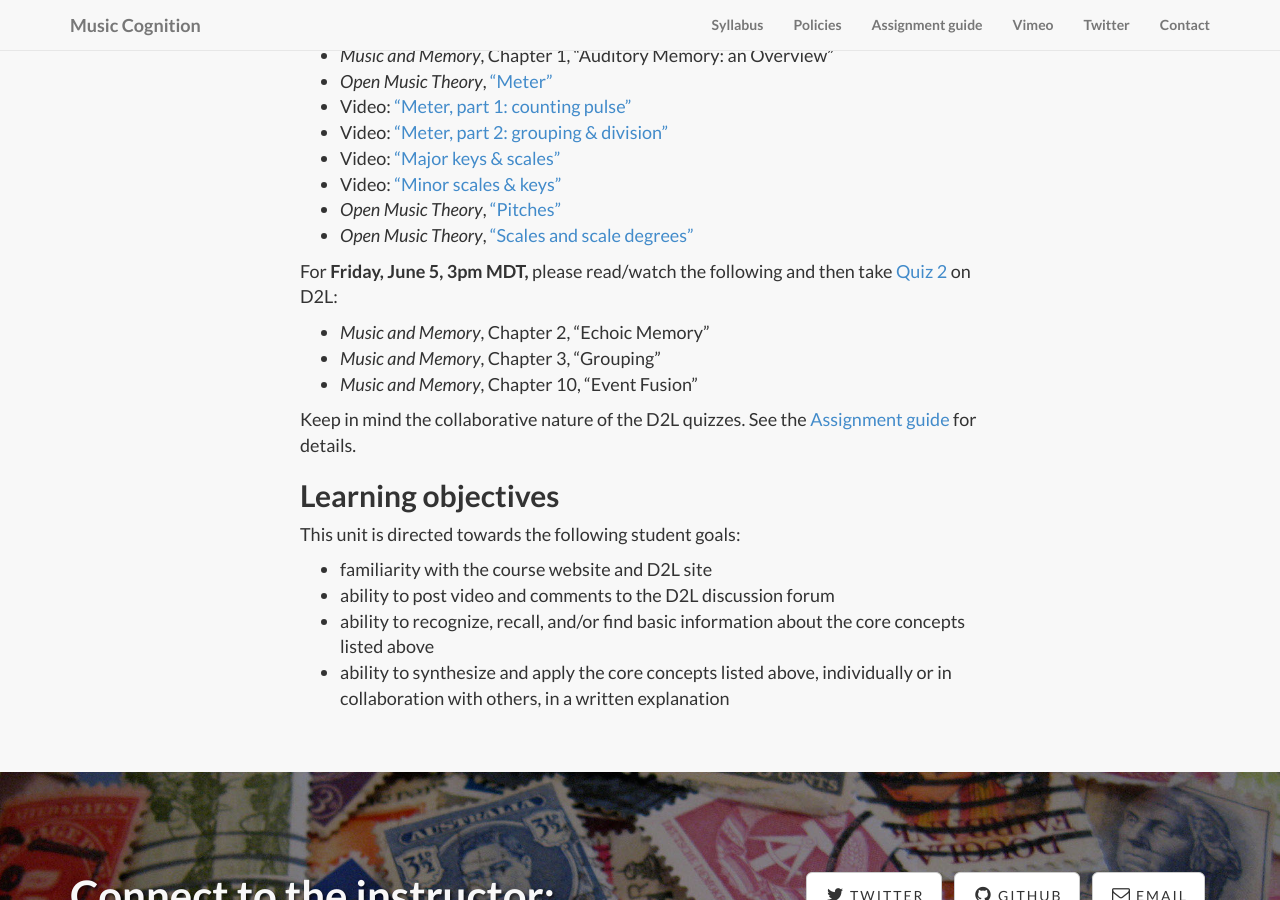
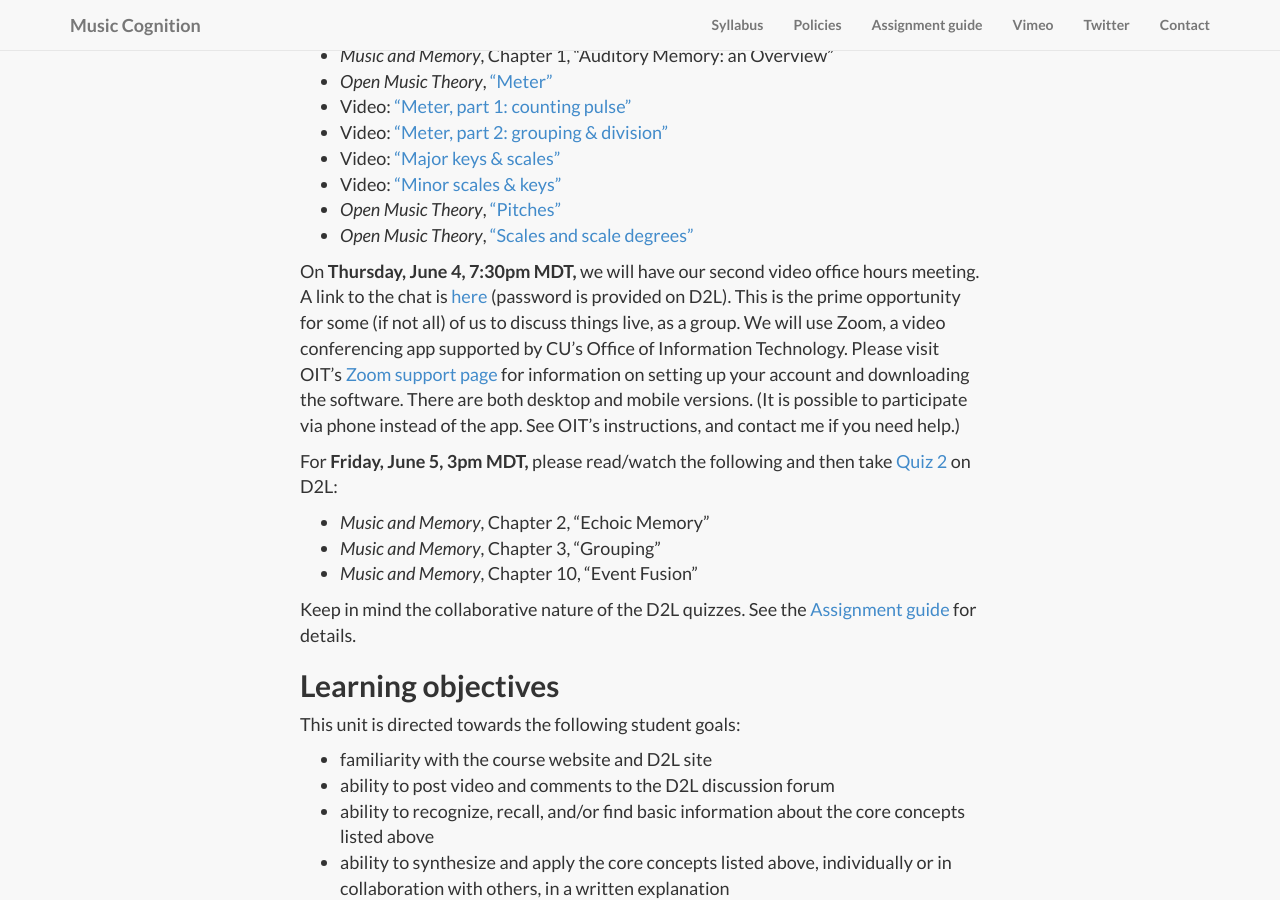
Before and after one commit to kshaffer/cognition, a Jekyll site: the page built from week1.md, in a window 1280 px wide and 900 px high, scrolled down 2186 px. Built offline with Jekyll 4.4.1, drawn with Linux system fonts in a browser that asks for light colours; nearby versions of some CDN libraries; library files that are not in the unit come from our copies; some of the changed text lies outside the part shown.

Commit message:
Office Hours 2

```diff
--- a/week1.md
+++ b/week1.md
@@ -10,7 +10,7 @@
 **Monday, June 1:** introductions (see [Getting started](/introductions/))
 **Tuesday, June 2, 11am–noon MDT:** video office hours
 **Wednesday, June 3 (due 3pm MDT):** reading and quiz 1
-**Thursday, June 4, time TBA:** video office hours
+**Thursday, June 4, 7:30–8:30pm MDT:** [video office hours](https://cuboulder.zoom.us/j/938651227?pwd=NdZwbB%2BuaRg%3D)
 **Friday, June 5 (due 3pm MDT):** reading and quiz 2
 
 ## Unit introduction
@@ -52,6 +52,8 @@
 - *Open Music Theory*, ["Pitches"](http://openmusictheory.com/pitches.html)
 - *Open Music Theory*, ["Scales and scale degrees"](http://openmusictheory.com/scales.html)
 
+On **Thursday, June 4, 7:30pm MDT,** we will have our second video office hours meeting. A link to the chat is [here](https://cuboulder.zoom.us/j/938651227) (password is provided on D2L). This is the prime opportunity for some (if not all) of us to discuss things live, as a group. We will use Zoom, a video conferencing app supported by CU's Office of Information Technology. Please visit OIT's [Zoom support page](http://www.colorado.edu/oit/services/conferencing-services/web-conferencing-zoom) for information on setting up your account and downloading the software. There are both desktop and mobile versions. (It is possible to participate via phone instead of the app. See OIT's instructions, and contact me if you need help.)
+
 For **Friday, June 5, 3pm MDT,** please read/watch the following and then take [Quiz 2](/quiz2/) on D2L:
 
 - *Music and Memory*, Chapter 2, "Echoic Memory"
```
